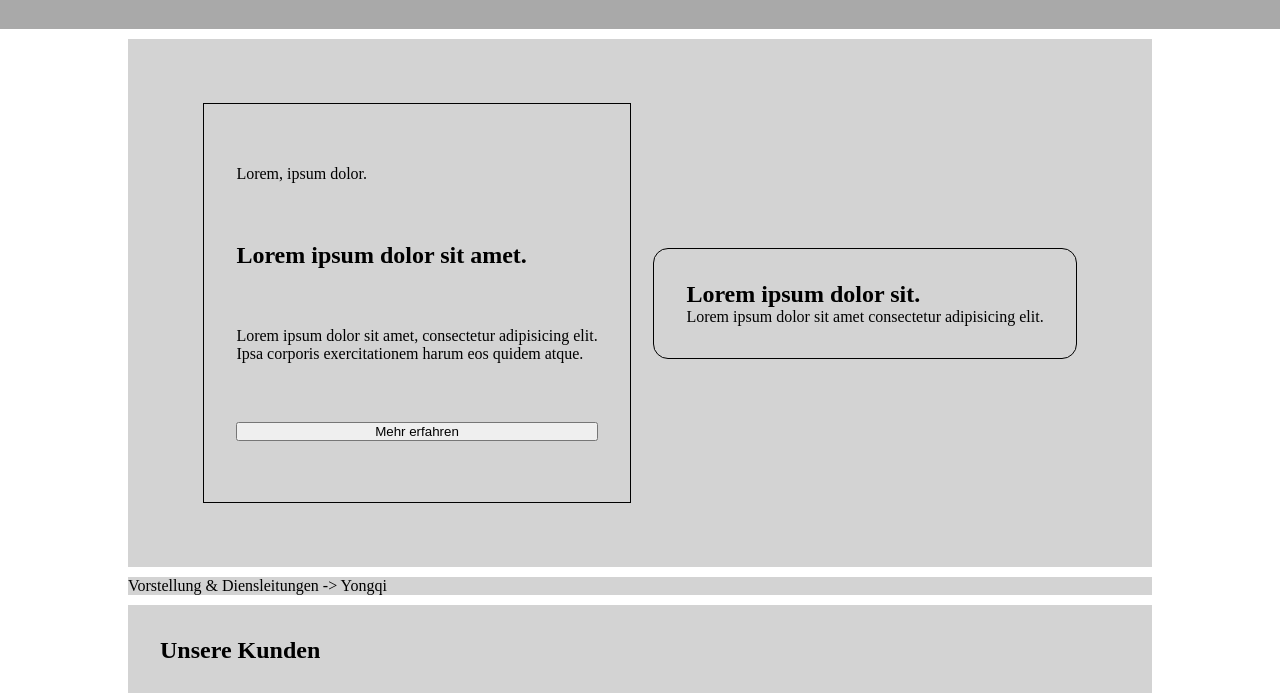
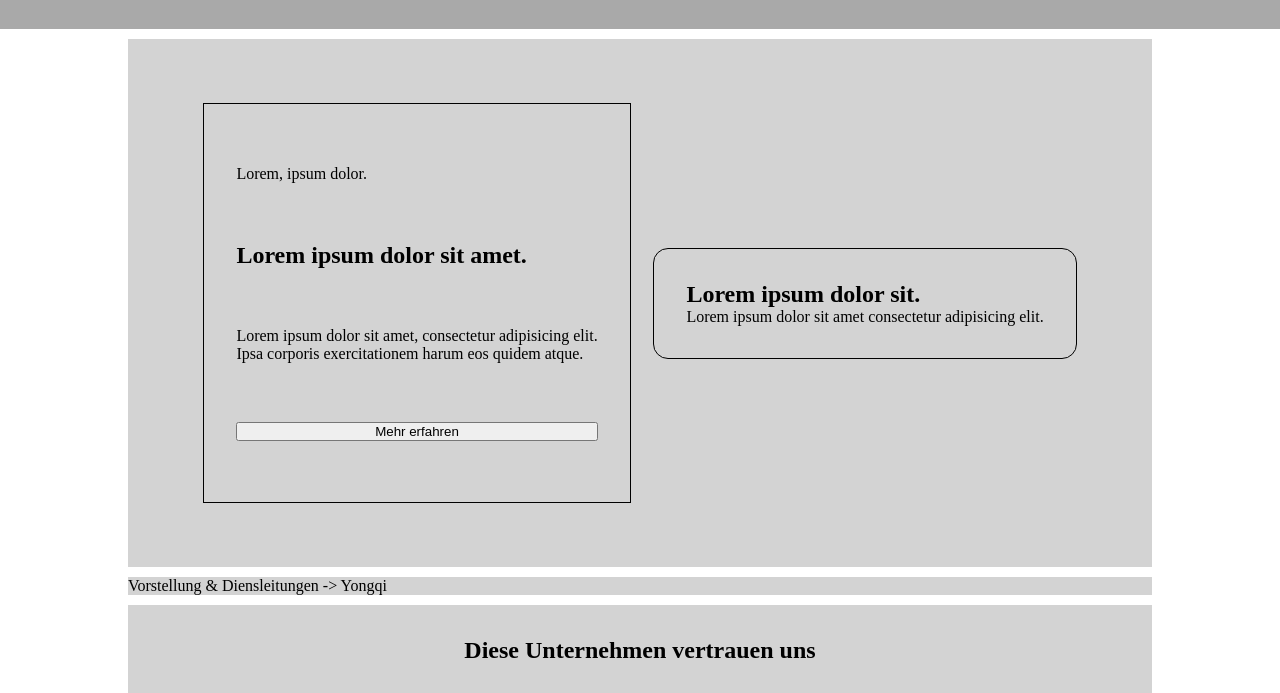
Before and after one commit to yongqi8899/impulse-marketing, a plain HTML site: page index.html in a window 1280 px wide. Shown: the part 87-780 px from the top of the page. Drawn offline with Linux system fonts and the light colour scheme.

Commit message:
changed H2 for References

```diff
--- a/index.html
+++ b/index.html
@@ -37,9 +37,7 @@
         </section>
         <section class="services">Vorstellung & Diensleitungen -> Yongqi</section>
         <section class="reference">
-            <h2>
-                Unsere Kunden
-            </h2>
+            <h2>Diese Unternehmen vertrauen uns</h2>
             <div>
                 <img src="geschaft.png" alt="">
                 <img src="geschaft.png" alt="">
--- a/styles.css
+++ b/styles.css
@@ -84,6 +84,9 @@ footer {
     color: white;
 }
 
+
+/* HENRYS CODE */
+
 header {
     padding: 2rem 10vw;
     display: flex;
@@ -150,6 +153,7 @@ nav a {
 
 .reference h2 {
     margin-bottom: 2rem;
+    text-align: center;
 }
 
 
@@ -164,3 +168,5 @@ nav a {
 .reference img {
     height: 100px;
 }
+
+/* _________________________  */
```
